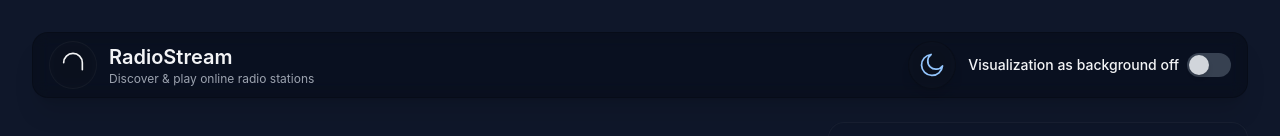
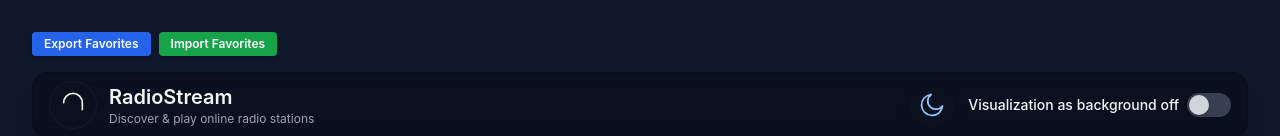
Before and after one commit to dionisrom/radio-player-react, a React (Vite) app: page / in a window 1280 px wide. Shown: the top 136 px of the page. Built offline with nearby package versions, Linux system fonts and the light colour scheme; no server answers; the HTML template or start-up script is replaced by a standard one.

Commit message:
Enhance favorites management with export and import functionality in App component

```diff
--- a/package.json
+++ b/package.json
@@ -3,7 +3,7 @@
   "version": "1.0.0",
   "private": true,
   "scripts": {
-    "dev": "vite",
+    "dev": "vite --host",
     "build": "vite build",
     "preview": "vite preview"
   },
--- a/src/App.jsx
+++ b/src/App.jsx
@@ -62,6 +62,44 @@
     }
   }, [selected]);
 
+  // Export favorites as JSON file
+  function exportFavorites() {
+    const dataStr = JSON.stringify(favorites, null, 2);
+    const blob = new Blob([dataStr], { type: 'application/json' });
+    const url = URL.createObjectURL(blob);
+    const a = document.createElement('a');
+    a.href = url;
+    a.download = 'radio-favorites.json';
+    document.body.appendChild(a);
+    a.click();
+    setTimeout(() => {
+      document.body.removeChild(a);
+      URL.revokeObjectURL(url);
+    }, 100);
+  }
+
+  // Import favorites from JSON file
+  function importFavorites(e) {
+    const file = e.target.files && e.target.files[0];
+    if (!file) return;
+    const reader = new FileReader();
+    reader.onload = (evt) => {
+      try {
+        const imported = JSON.parse(evt.target.result);
+        if (Array.isArray(imported) && imported.every(s => s.stationuuid)) {
+          setFavorites(imported);
+        } else {
+          alert('Invalid favorites file.');
+        }
+      } catch {
+        alert('Could not parse favorites file.');
+      }
+    };
+    reader.readAsText(file);
+    // Reset input value so same file can be re-imported
+    e.target.value = '';
+  }
+
   return (
     <div className="min-h-screen p-4 md:p-8 transition-colors relative">
 
@@ -74,6 +112,14 @@
       )}
 
       <div className="w-full max-w-none mx-auto relative z-10">
+        {/* Export/Import Favorites Controls */}
+        <div className="flex gap-2 mb-4">
+          <button onClick={exportFavorites} className="px-3 py-1 rounded bg-blue-600 text-white text-xs font-semibold shadow hover:bg-blue-700 focus:outline-none focus:ring-2 focus:ring-blue-400 transition">Export Favorites</button>
+          <label className="px-3 py-1 rounded bg-green-600 text-white text-xs font-semibold shadow hover:bg-green-700 focus:outline-none focus:ring-2 focus:ring-green-400 transition cursor-pointer">
+            Import Favorites
+            <input type="file" accept="application/json" onChange={importFavorites} style={{ display: 'none' }} />
+          </label>
+        </div>
   <Header theme={theme} setTheme={setTheme} visBg={visBg} setVisBg={setVisBg} />
         <div className="mt-6 grid grid-cols-1 lg:grid-cols-[1fr,420px] gap-6">
           <main
```
